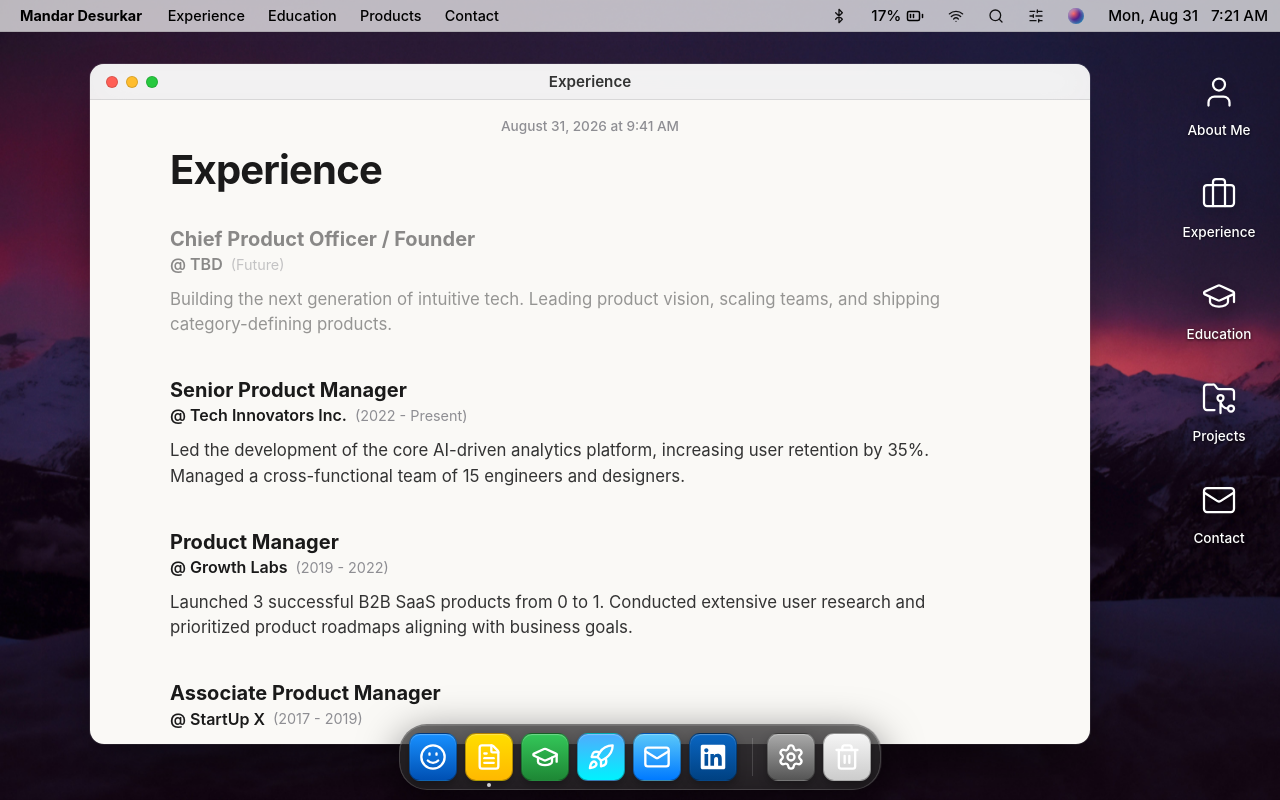
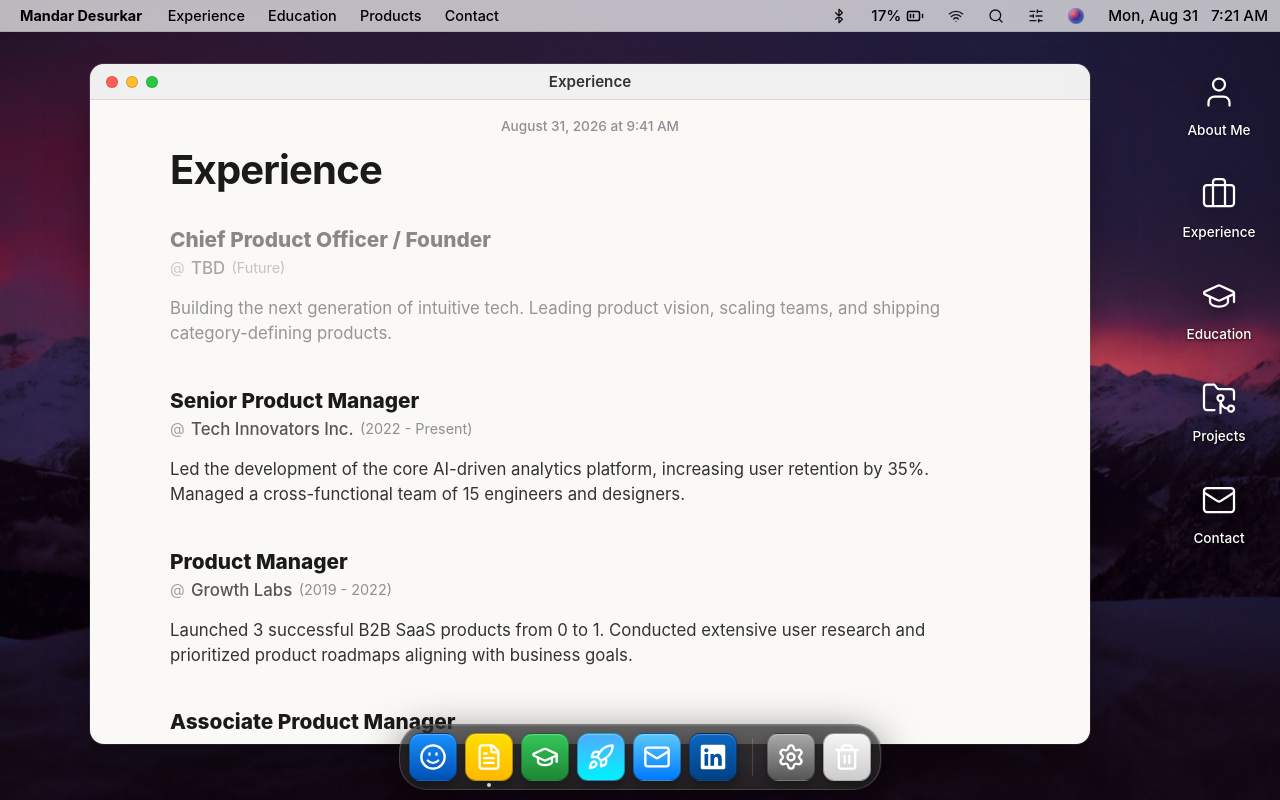
Before and after one commit to Mandar-Desurkar/Mandar-website, a Next.js app: page / in a window 1280 px wide. Both pictures are taken after a click on the element "Experience Log". Built offline with nearby package versions, Linux system fonts and the light colour scheme.

Commit message:
style: establish clear typography hierarchy in experience and education

```diff
--- a/src/components/Education.module.css
+++ b/src/components/Education.module.css
@@ -33,8 +33,8 @@
 }
 
 .degree {
-  font-size: 1.25rem;
-  font-weight: 700;
+  font-size: 1.3rem;
+  font-weight: 800; /* Bold title */
   color: var(--ink-black);
   line-height: 1.3;
 }
@@ -43,15 +43,22 @@
   display: flex;
   flex-wrap: wrap;
   align-items: center;
-  gap: 0.5rem;
-  margin-bottom: 0.6rem;
+  gap: 0.4rem;
+  margin-bottom: 0.8rem;
+}
+
+.atSymbol {
+  font-family: -apple-system, BlinkMacSystemFont, "Segoe UI", Roboto, Helvetica, Arial, sans-serif;
+  font-size: 0.95rem;
+  color: #a0a0a5; /* Light grey separator */
+  font-weight: 400;
 }
 
 .school {
   font-family: -apple-system, BlinkMacSystemFont, "Segoe UI", Roboto, Helvetica, Arial, sans-serif;
-  font-size: 1rem;
-  font-weight: 600;
-  color: var(--ink-black);
+  font-size: 1.05rem;
+  font-weight: 500; /* Medium weight for subtitle */
+  color: #555555; /* Slate grey */
   line-height: 1.2;
 }
 
--- a/src/components/Education.tsx
+++ b/src/components/Education.tsx
@@ -42,10 +42,14 @@ export default function Education() {
               <div className={styles.metaData}>
                 {edu.link ? (
                   <a href={edu.link} target="_blank" rel="noopener noreferrer" className={styles.schoolLink}>
-                    <span className={styles.school}>@ {edu.school}</span>
+                    <span className={styles.atSymbol}>@</span>
+                    <span className={styles.school}>{edu.school}</span>
                   </a>
                 ) : (
-                  <span className={styles.school}>@ {edu.school}</span>
+                  <>
+                    <span className={styles.atSymbol}>@</span>
+                    <span className={styles.school}>{edu.school}</span>
+                  </>
                 )}
                 <span className={styles.period}>({edu.period})</span>
               </div>
--- a/src/components/Experience.module.css
+++ b/src/components/Experience.module.css
@@ -40,8 +40,8 @@
 }
 
 .role {
-  font-size: 1.25rem;
-  font-weight: 700;
+  font-size: 1.3rem;
+  font-weight: 800; /* Bold title */
   color: var(--ink-black);
   line-height: 1.3;
 }
@@ -50,15 +50,22 @@
   display: flex;
   flex-wrap: wrap;
   align-items: center;
-  gap: 0.5rem;
-  margin-bottom: 0.6rem;
+  gap: 0.4rem;
+  margin-bottom: 0.8rem;
+}
+
+.atSymbol {
+  font-family: -apple-system, BlinkMacSystemFont, "Segoe UI", Roboto, Helvetica, Arial, sans-serif;
+  font-size: 0.95rem;
+  color: #a0a0a5; /* Light grey separator */
+  font-weight: 400;
 }
 
 .company {
   font-family: -apple-system, BlinkMacSystemFont, "Segoe UI", Roboto, Helvetica, Arial, sans-serif;
-  font-size: 1rem;
-  font-weight: 600;
-  color: var(--ink-black);
+  font-size: 1.05rem;
+  font-weight: 500; /* Medium weight for subtitle */
+  color: #555555; /* Slate grey */
   line-height: 1.2;
 }
 
--- a/src/components/Experience.tsx
+++ b/src/components/Experience.tsx
@@ -55,7 +55,8 @@ export default function Experience() {
               </div>
 
               <div className={styles.metaData}>
-                <span className={styles.company}>@ {exp.company}</span>
+                <span className={styles.atSymbol}>@</span>
+                <span className={styles.company}>{exp.company}</span>
                 <span className={styles.period}>({exp.period})</span>
               </div>
 
```
